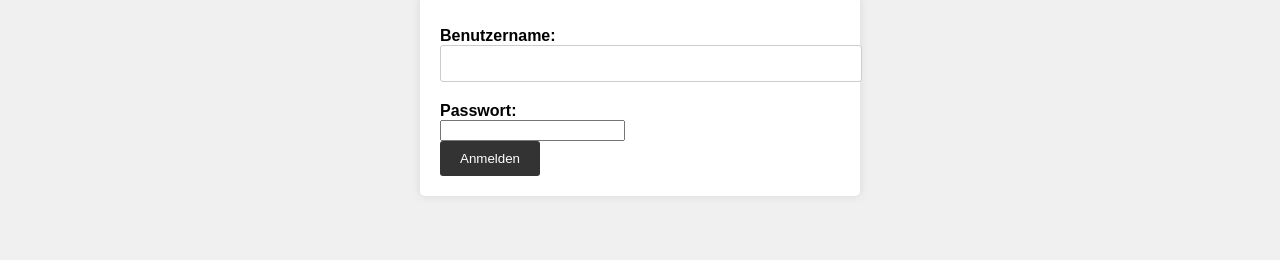
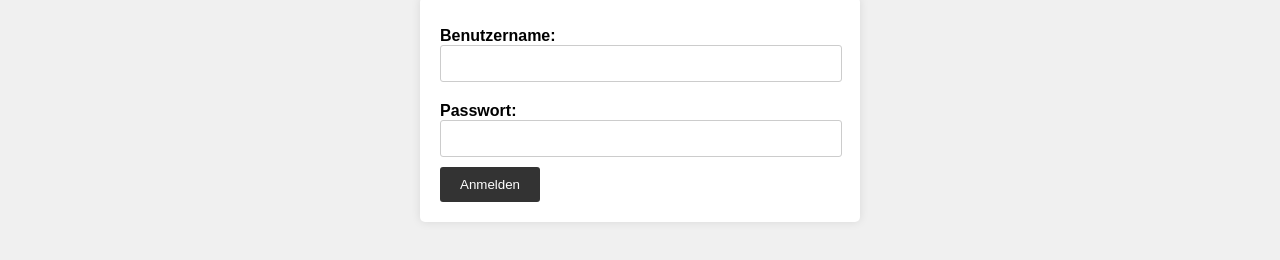
Before and after one commit to MilanLukic01/zaehlerstand, a plain HTML site: page index.html in a window 1280 px wide. Shown: the part 60-320 px from the top of the page. Drawn offline with Linux system fonts and the light colour scheme.

Commit message:
style angepasst

```diff
--- a/style.css
+++ b/style.css
@@ -27,16 +27,16 @@ label {
     margin-top: 10px;
 }
 
-input[type="text"],
-input[type="number"] {
-    width: 100%;
+input {
+    width: 95%;
     padding: 10px;
     margin-bottom: 10px;
     border: 1px solid #ccc;
     border-radius: 3px;
 }
 
-button {
+button,
+input[type="submit"] {
     background-color: #333;
     color: #fff;
     border: none;
```
